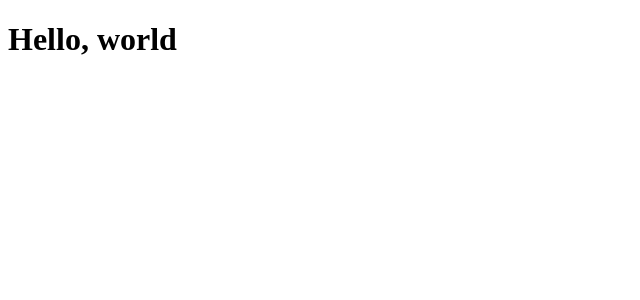
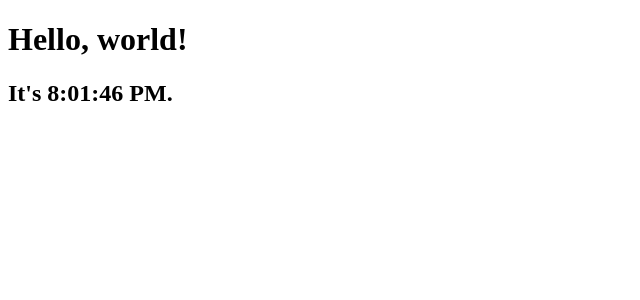
Before and after one commit to panswer/following_react_basic_concepts, a JavaScript app: page / in a window 1280 px wide. Shown: the top 300 px of the page, without its empty margins (0-640 px from the left). Built offline with nearby package versions, Linux system fonts and the light colour scheme.

Commit message:
finish: Renderizando elementos

```diff
--- a/src/index.js
+++ b/src/index.js
@@ -1,9 +1,18 @@
 import ReactDOM from 'react-dom';
 import reportWebVitals from './reportWebVitals';
 
-const element=<h1>Hello, world</h1>;
+function tick() {
+  const element=(
+    <div>
+      <h1>Hello, world!</h1>
+      <h2>It's {new Date().toLocaleTimeString()}.</h2>
+    </div>
+  );
 
-ReactDOM.render(element,document.getElementById('root'));
+  ReactDOM.render(element,document.getElementById('root'));
+}
+
+setInterval(tick,1000);
 
 // If you want to start measuring performance in your app, pass a function
 // to log results (for example: reportWebVitals(console.log))
```
